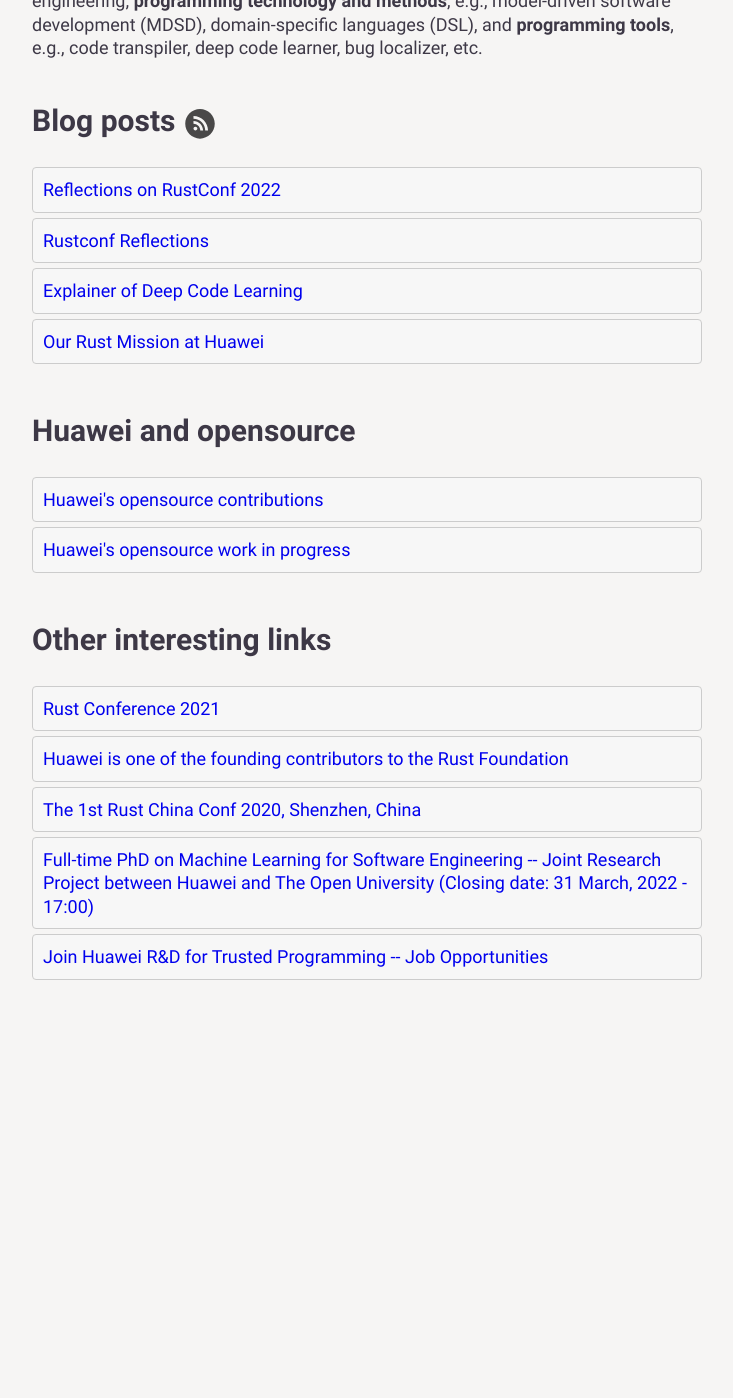
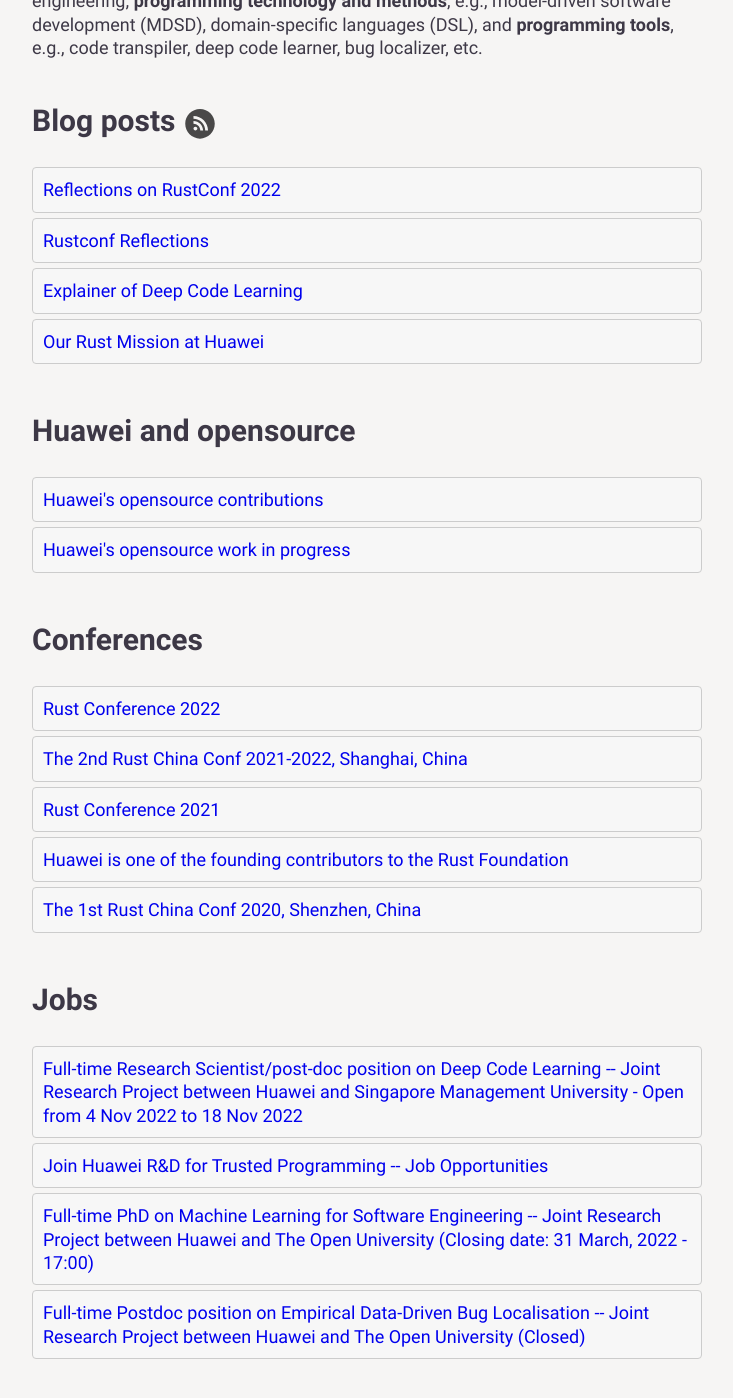
Before and after one commit to yijunyu/trusted-programming.github.io, a Jekyll site: the page built from index.md, in a window 1280 px wide and 1400 px high, scrolled down 201 px. Shown: the whole window, without its empty margins (273-1006 px from the left). Built offline with Jekyll 4.4.1, drawn with Linux system fonts in a browser that asks for light colours; before the commit the page ends 1222 px from its top, so only the background shows below that.

Commit message:
update SMU job

```diff
--- a/index.md
+++ b/index.md
@@ -27,15 +27,19 @@
   <a href="{{ site.baseurl }}/articles/work-in-progress/index.html">Huawei's opensource work in progress</a>
 </div>
 
-## Other interesting links
-
+## Conferences
 <div class="posts">
+  <a href="https://rustconf.com/">Rust Conference 2022</a>
+  <a href="https://www.bagevent.com/event/8252295?bag_track=bagevent">The 2nd Rust China Conf 2021-2022, Shanghai, China</a>
   <a href="https://rustconf.com/">Rust Conference 2021</a>
   <a href="https://foundation.rust-lang.org">Huawei is one of the founding contributors to the Rust Foundation</a>
   <a href="https://2020conf.rustcc.cn">The 1st Rust China Conf 2020, Shenzhen, China</a>
+</div>
+
+## Jobs
+<div class="posts">
+  <a href="https://smu.recruiterpal.com/career/jobs/kdzg2">Full-time Research Scientist/post-doc position on Deep Code Learning -- Joint Research Project between Huawei and Singapore Management University - Open from 4 Nov 2022 to 18 Nov 2022</a>
+  <a href="https://apply.workable.com/huawei-ireland/j/823CFEB55B/">Join Huawei R&D for Trusted Programming -- Job Opportunities</a>
   <a href="https://www.open.ac.uk/stem/computing-and-communications/node/230">Full-time PhD on Machine Learning for Software Engineering -- Joint Research Project between Huawei and The Open University (Closing date: 31 March, 2022 - 17:00)</a>
-<!--
-  <a href="https://www.linkedin.com/jobs/view/2703556146/">Full-time Postdoc position on Empirical Data-Driven Bug Localisation -- Joint Research Project between Huawei and The Open University</a>
--->
-  <a href="https://apply.workable.com/huawei-ireland/j/823CFEB55B/">Join Huawei R&D for Trusted Programming -- Job Opportunities</a>
+  <a href="https://www.linkedin.com/jobs/view/2703556146/">Full-time Postdoc position on Empirical Data-Driven Bug Localisation -- Joint Research Project between Huawei and The Open University (Closed)</a>
 </div>
```
